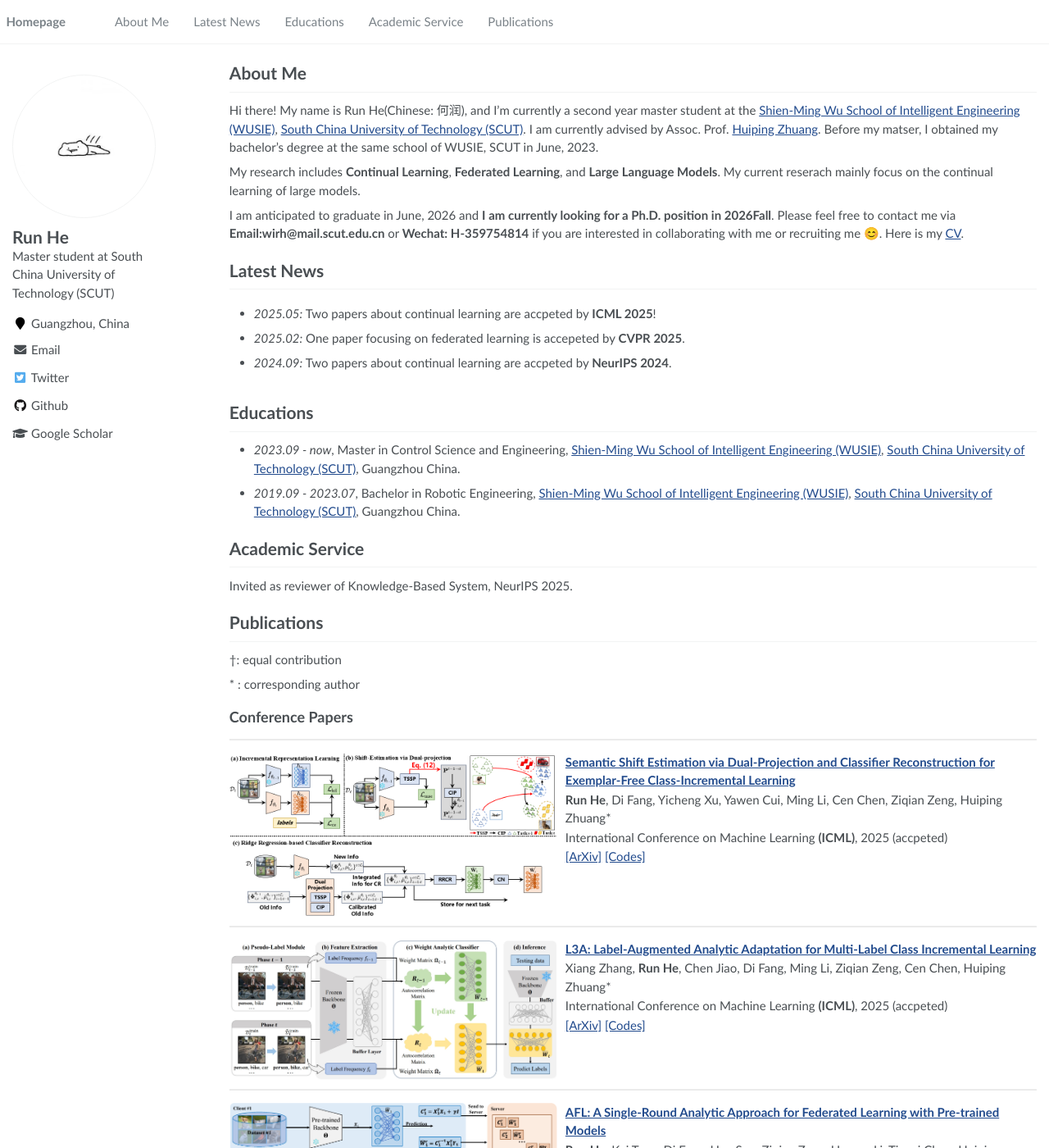
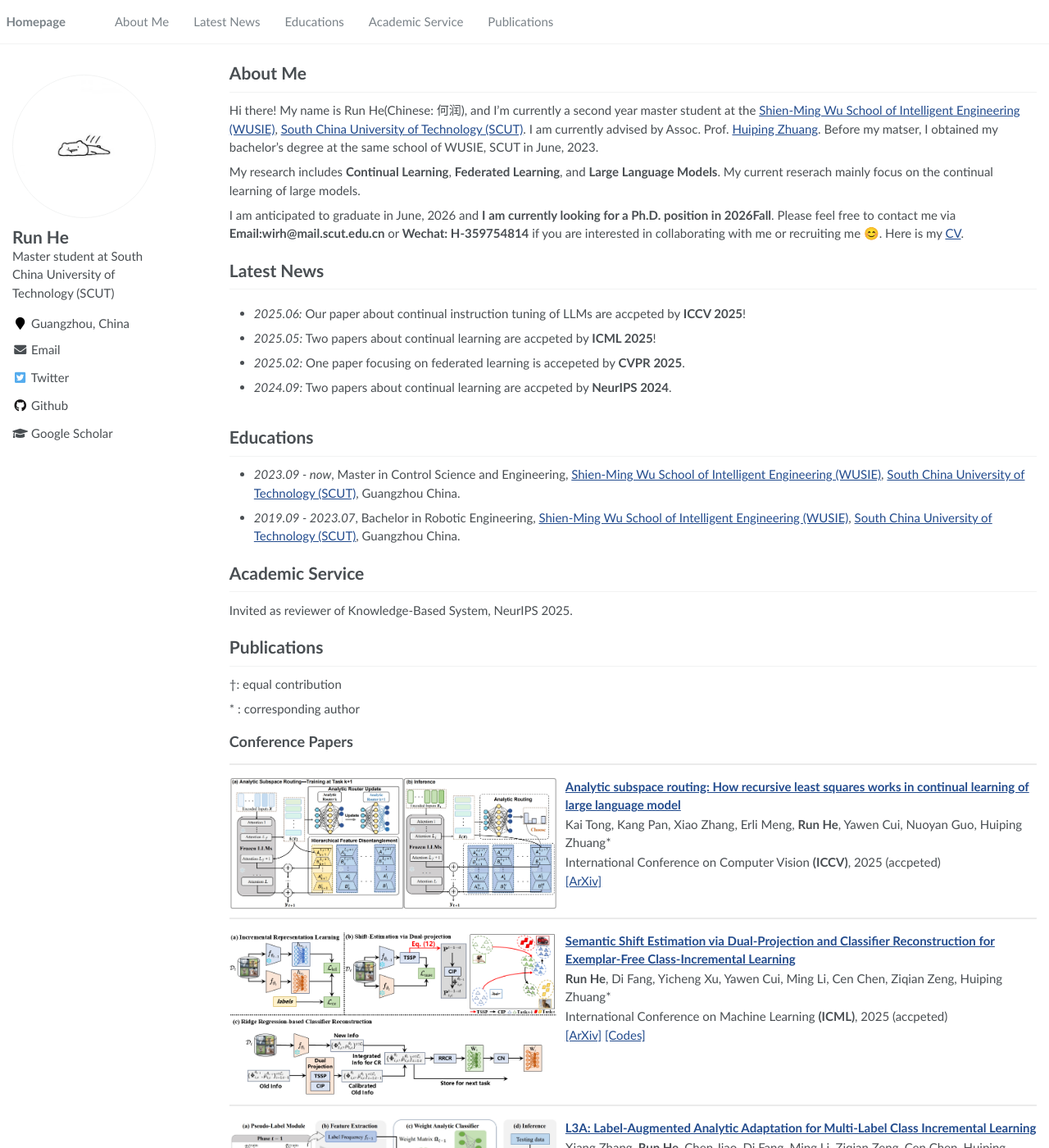
Before and after one commit to RHe502/RHe502.github.io, a Jekyll site: the page built from _pages/about.md, in a window 1280 px wide and 1400 px high. Shown: the whole window at 82% size. Built offline with Jekyll 4.4.1, drawn with Linux system fonts in a browser that asks for light colours; some of the changed text lies outside the part shown.

Commit message:
Update about.md

```diff
--- a/_pages/about.md
+++ b/_pages/about.md
@@ -79,6 +79,7 @@ I am anticipated to graduate in June, 2026 and **I am currently looking for a Ph
 
 <div style="max-height: 200px; overflow-y: auto;">
 <ul>
+  <li><em>2025.06:</em> Our paper about continual instruction tuning of LLMs are accpeted by <strong>ICCV 2025</strong>!</li>
   <li><em>2025.05:</em> Two papers about continual learning are accpeted by <strong>ICML 2025</strong>!</li>
   <li><em>2025.02:</em> One paper focusing on federated learning is accepeted by  <strong>CVPR 2025</strong>. </li>
   <li><em>2024.09:</em> Two papers about continual learning are accpeted by <strong>NeurIPS 2024</strong>.</li>
@@ -103,6 +104,18 @@ Invited as reviewer of Knowledge-Based System, NeurIPS 2025.
 ##  Conference Papers
 
 <hr>
+
+<dl>
+  <dt><img align="left" width="400" src="../images/paper/asr.png" alt="Client As Navigator"></dt>
+  <dd><a href="https://arxiv.org/abs/2503.13575" class="publication-title">
+Analytic subspace routing: How recursive least squares works in continual learning of large language model</a></dd>
+  <dd> Kai Tong, Kang Pan, Xiao Zhang, Erli Meng, <strong>Run He</strong>, Yawen Cui, Nuoyan Guo, Huiping Zhuang*</dd>
+    <dd>International Conference on Computer Vision <strong>(ICCV)</strong>, 2025 (accpeted)</dd>
+  <dd><a href="https://arxiv.org/abs/2503.13575">[ArXiv]</a> </dd>
+</dl>
+
+<hr>
+
 
 <dl>
   <dt><img align="left" width="400" src="../images/paper/dpcr.png" alt="Client As Navigator"></dt>
@@ -207,13 +220,3 @@ Analytic-federated-learning">[Codes]</a> <a href="https://arxiv.org/abs/2405.162
 </dl>
 
 <hr>
-
-<dl>
-  <dt><img align="left" width="400" src="../images/paper/asr.png" alt="Client As Navigator"></dt>
-  <dd><a href="https://arxiv.org/abs/2503.13575" class="publication-title">
-Analytic subspace routing: How recursive least squares works in continual learning of large language model</a></dd>
-  <dd> Kai Tong, Kang Pan, Xiao Zhang, Erli Meng, <strong>Run He</strong>, Yawen Cui, Nuoyan Guo, Huiping Zhuang*</dd>
-  <dd><a href="https://arxiv.org/abs/2503.13575">[ArXiv]</a> </dd>
-</dl>
-
-<hr>
```
